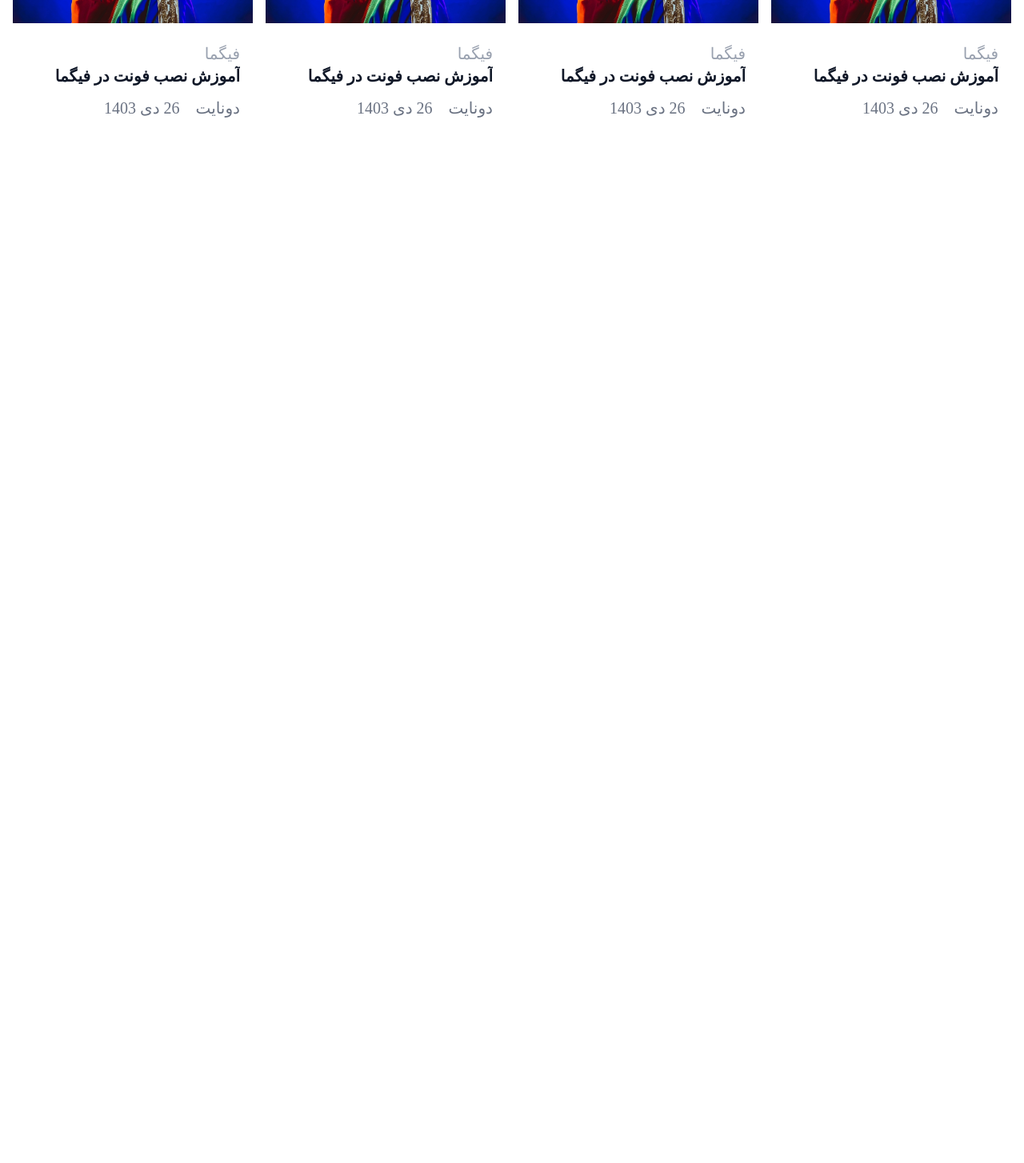
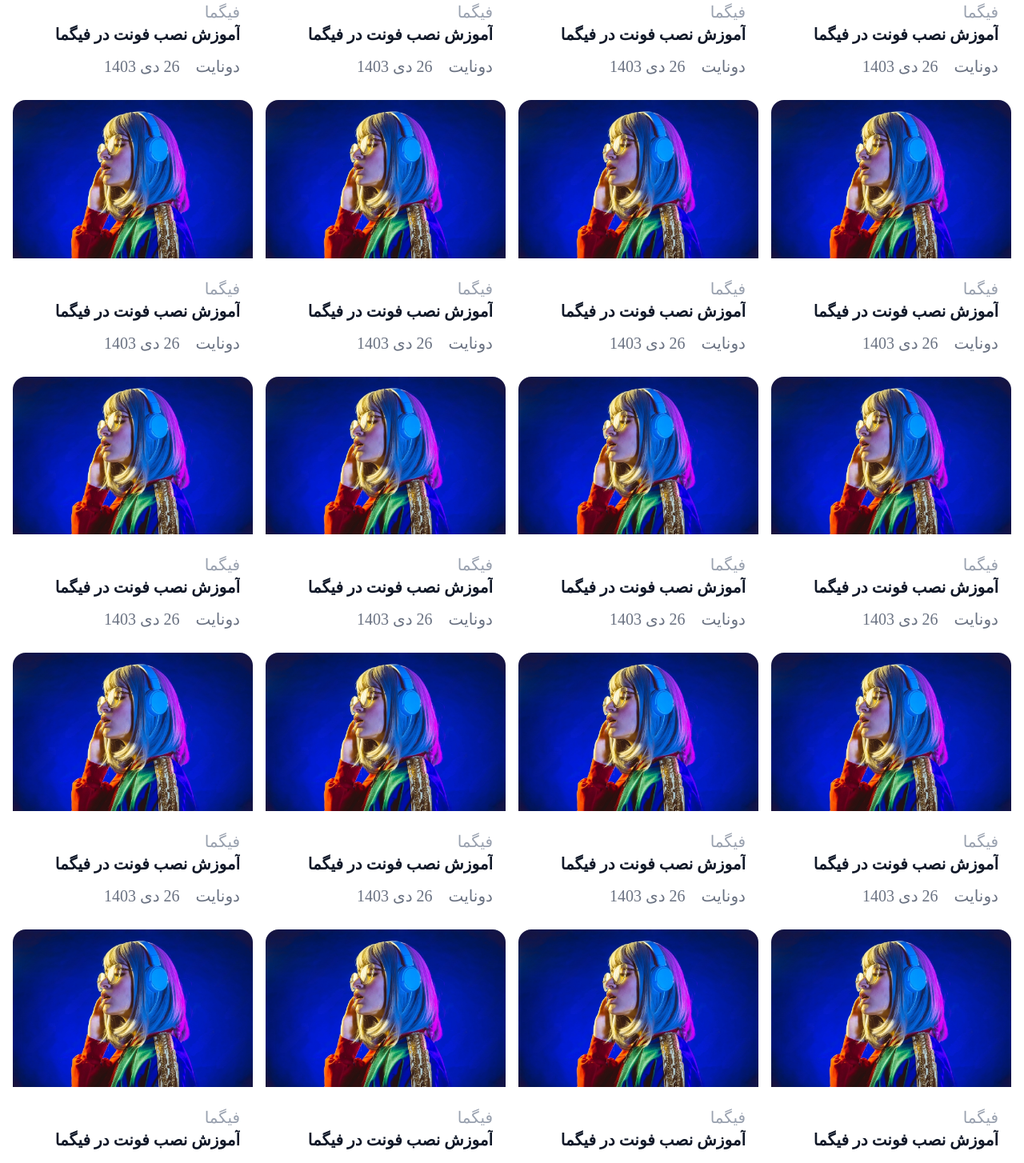
Before and after one commit to devnight8/medadui, a Next.js app: page /blog in a window 1280 px wide. Shown: the part 320-1774 px from the top of the page at 80% size. Before the commit the page ends 800 px from the top, so only its background shows below. Built offline with nearby package versions, Linux system fonts and the light colour scheme.

Commit message:
fix bug in blog page

```diff
--- a/app/blog/page.js
+++ b/app/blog/page.js
@@ -5,6 +5,11 @@ function page() {
   return (
     <div>
       <CardBlog />
+      <CardBlog />
+      <CardBlog />
+      <CardBlog />
+      <CardBlog />
+      <CardBlog />
     </div>
   );
 }
--- a/components/template/HomePage.jsx
+++ b/components/template/HomePage.jsx
@@ -1,11 +1,13 @@
 import React from 'react'
 import HeroSection from '../hero/HeroSection'
 import CardBlog from '../ui/CardBlog'
+import SectionTitle from '../ui/SectionTitle'
 
 function HomePage() {
     return (
         <>
             <HeroSection />
+            <SectionTitle title="مقالات" subTitle="مداد یوای" textButton="مشاهده همه" />
             <CardBlog />
         </>
     )
--- a/components/ui/CardBlog.jsx
+++ b/components/ui/CardBlog.jsx
@@ -1,15 +1,10 @@
-import Image from 'next/image'
 import React from 'react'
-import Link from 'next/link'
-import { TextAnimate } from '../magicui/text-animate'
-import { Card } from '@heroui/react'
+
 import CardBlogItem from './CardBlogItem'
-import SectionTitle from './SectionTitle'
 function CardBlog() {
     return (
+        <>
 
-        <>
-            <SectionTitle title="مقالات" subTitle="مداد یوای" textButton="مشاهده همه" />
             <div className='grid grid-cols-1 sm:grid-cols-2 xl:grid-cols-4 gap-4  mt-3'>
                 <CardBlogItem />
                 <CardBlogItem />
```
